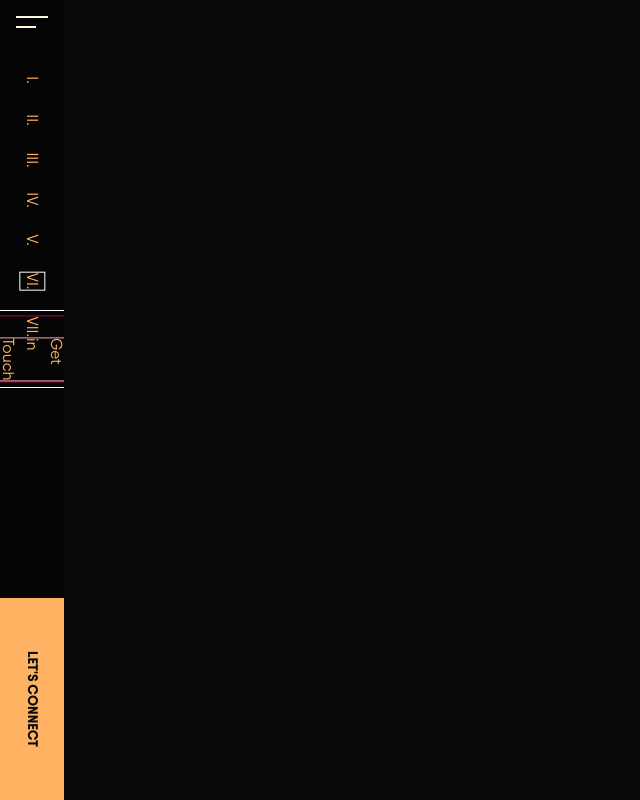
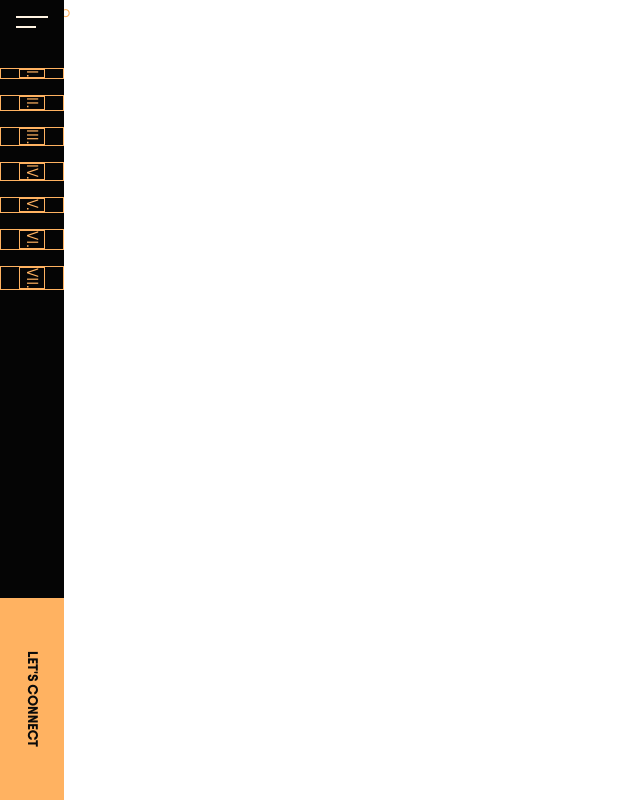
Before and after one commit to T0m0re/wjy-copy, a Next.js app: page / in a window 1280 px wide. Shown: the whole page, without its empty margins (0-640 px from the left). Built offline with nearby package versions, Linux system fonts and the light colour scheme.

Commit message:
Update Hero component styling and enhance Navbar layout for better responsiveness

```diff
--- a/app/page.tsx
+++ b/app/page.tsx
@@ -1,6 +1,9 @@
+import Hero from "@/components/Hero";
 
 export default function Home() {
   return (
-   <section></section>
+   <section>
+    <Hero/>
+   </section>
   );
 }
--- a/components/Hero.tsx
+++ b/components/Hero.tsx
@@ -1,6 +1,6 @@
 const Hero = () => {
   return (
-    <div className="bg-white">Hero</div>
+    <div className="bg-white h-dvh">Herooooo</div>
   )
 }
 export default Hero
--- a/components/Navbar.tsx
+++ b/components/Navbar.tsx
@@ -3,7 +3,7 @@ import Link from "next/link"
 const Navbar = () => {
   return (
     <>
-    <header className="fixed top-0 left-0 bg-nav-bg max-sm:pl-4 max-md:w-full lg:h-dvh w-16 flex lg:flex-col items-center overflow-hidden lg:gap-6">
+    <header className="fixed top-0 left-0 bg-nav-bg max-sm:pl-4 max-md:w-full lg:h-dvh w-16 flex lg:flex-col items-center overflow-hidden lg:gap-6 max-md:justify-between">
         <div className="flex items-center gap-8 py-4">
             <div className="flex flex-col items-start gap-2">
                 <span className="w-8 h-0.5 bg-peach-cream"></span>
@@ -14,59 +14,59 @@ const Navbar = () => {
 
         </div>
 
-        <nav className="lg:flex-5 nav max-md:hidden flex lg:flex-col gap-4 items-center w-full relative">
-            <Link href="#intro" className="flex flex-col justify-between w-border flex-none">
-                <div className="group flex items-center lg:rotate-90 h-auto">
+        <nav className="lg:flex-5 nav max-md:hidden flex lg:flex-col gap-4 items-center w-full relative ">
+            <Link href="#intro" className="flex flex-col items-center justify-between border flex-none lg:w-full will-change-auto h-">
+                <div className="group flex items-center lg:[writing-mode:vertical-rl] border">
                     <p className="flex-none">I.</p>
-                    <p className="w-0 group-hover:w-full flex-none overflow-hidden">
-                            Intro
+                    <p className="hidden group-hover:block flex-none">
+                        Intro
                     </p>
                 </div>
             </Link>
-            <Link href="#intro" className="flex flex-col justify-between lg:rotate-90 ">
-                <div className="h-auto">
+            <Link href="#intro" className="flex flex-col items-center justify-between border flex-none lg:w-full ">
+                <div className="group flex items-center lg:[writing-mode:vertical-rl] border">
                     <p className="">II.</p>
-                    <p className="hidden">Who I am</p>
+                    <p className="hidden group-hover:block flex-none">Who I am</p>
                 </div>
 
             </Link>
-            <Link href="#intro" className="flex flex-col justify-between lg:rotate-90 ">
-                <div className="w-full flex">
+            <Link href="#intro" className="flex flex-col items-center justify-between border flex-none lg:w-full ">
+                <div className="group flex items-center lg:[writing-mode:vertical-rl] border">
                     <p className="w-full">III.</p>
-                    <p className="hidden">Experiences</p>
+                    <p className="hidden group-hover:block flex-none">Experiences</p>
                 </div>
 
             </Link>
-            <Link href="#intro" className="flex flex-col justify-between lg:rotate-90 ">
-                <div className="w-full flex">
+            <Link href="#intro" className="flex flex-col items-center justify-between border flex-none lg:w-full">
+                <div className="group flex items-center lg:[writing-mode:vertical-rl] border">
                     <p className="w-full">IV.</p>
-                    <p className="hidden">Archievements</p>
+                    <p className="hidden group-hover:block flex-none">Archievements</p>
                 </div>
 
             </Link>
-            <Link href="#intro" className="flex flex-col justify-between lg:rotate-90 ">
-                <div className="w-full flex">
+            <Link href="#intro" className="flex flex-col items-center justify-between border flex-none lg:w-full">
+                <div className="group flex items-center lg:[writing-mode:vertical-rl] border">
                     <p className="w-full">V.</p>
-                    <p className="hidden">Industries</p>
+                    <p className="hidden group-hover:block flex-none">Industries</p>
                 </div>
 
             </Link>
-            <Link href="#intro" className="flex flex-col justify-between lg:rotate-90 border border-white">
-                <div className="w-full flex">
+            <Link href="#intro" className="flex flex-col items-center justify-between border flex-none lg:w-full">
+                <div className="group flex items-center lg:[writing-mode:vertical-rl] border">
                     <p className="w-full">VI.</p>
-                    <p className="hidden">Recognitions</p>
+                    <p className="hidden group-hover:block flex-none">Recognitions</p>
                 </div>
 
             </Link>
-            <Link href="#intro" className="flex flex-col justify-between border border-white w-fit">
-                <div className="w-full flex items-center  group border border-pink-800 lg:rotate-90">
+            <Link href="#intro" className="flex flex-col items-center justify-between border flex-none lg:w-full">
+                <div className="group flex items-center lg:[writing-mode:vertical-rl] border">
                     <p className="">VII.</p>
-                    <p className=" border border-red-300">Get in Touch</p>
+                    <p className=" hidden group-hover:block flex-none">Get in Touch</p>
                 </div>
 
             </Link>
         </nav>
-        <button className="lg:flex-2 max-md:w-30  bg-our-orange">
+        <button className="lg:flex-2 max-md:w-30 bg-our-orange max-md:self-stretch">
             <p className="text-sm lg:rotate-90 text-our-black font-bold text-nowrap uppercase">Let&apos;s Connect</p>
         </button>
     </header>
```
